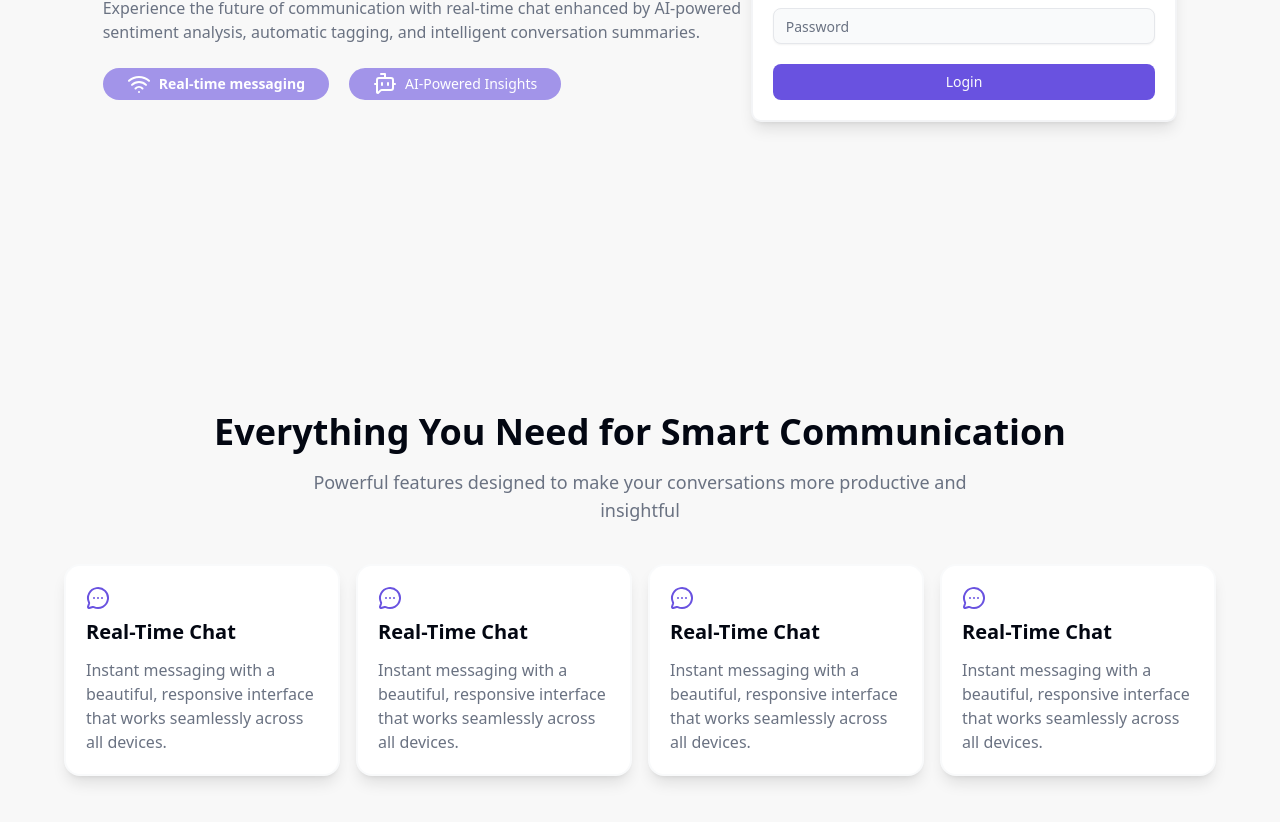
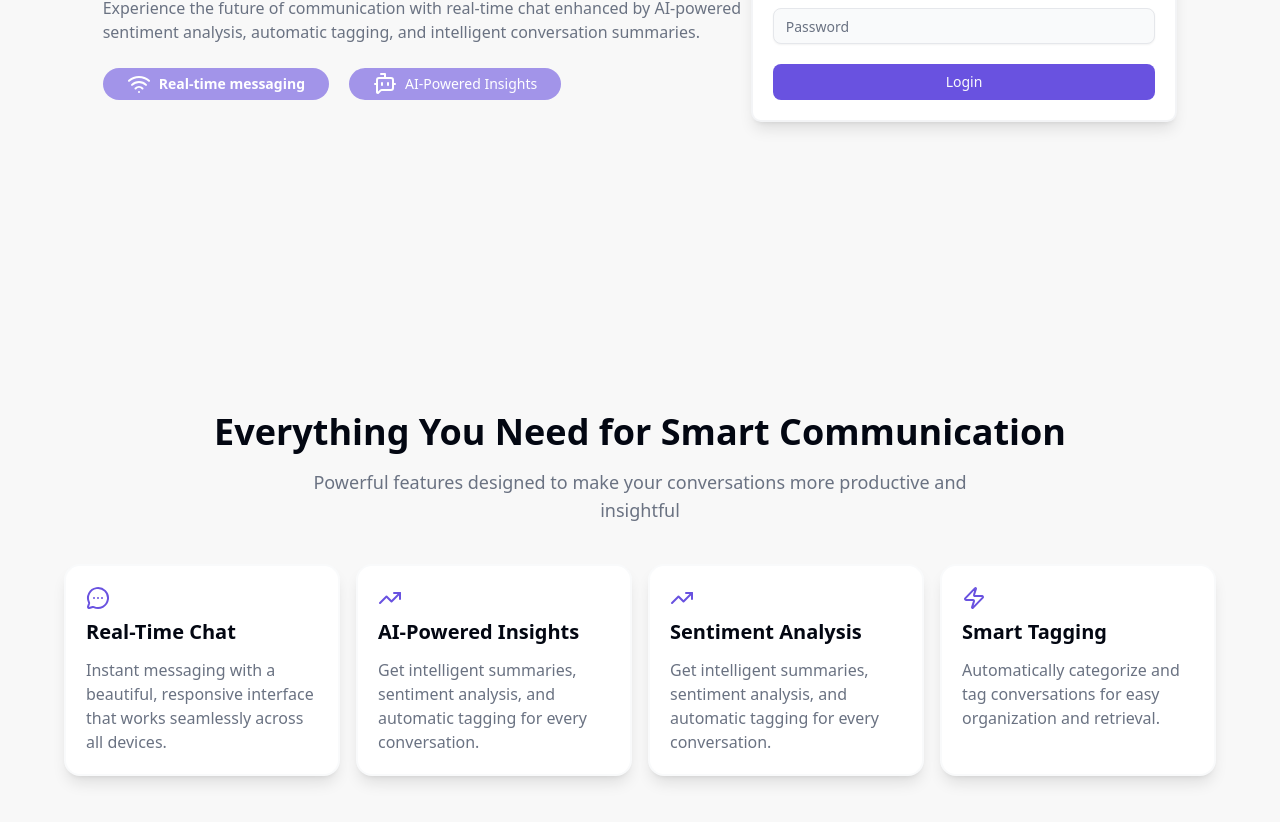
Before and after one commit to Abdelrhman143/smart-communication-hub-frontend, a Next.js app: page / in a window 1280 px wide. Shown: the part 448-1270 px from the top of the page. Built offline with nearby package versions, Linux system fonts and the light colour scheme.

Commit message:
refactor features section

```diff
--- a/app/_components/Feature.tsx
+++ b/app/_components/Feature.tsx
@@ -1,14 +1,17 @@
 import { MessageCircleMore } from "lucide-react";
 
-export default function Feature() {
+type Props = {
+  heading: string;
+  descreption: string;
+  icon: React.ReactNode;
+};
+
+export default function Feature({ feature }: { feature: Props }) {
   return (
     <div className="bg-white p-5 border-2 shadow-lg rounded-2xl  border-gray-50 hover:border-MainColor transition">
-      <MessageCircleMore className="stroke-MainColor" />
-      <h3 className="mt-2 font-semibold text-xl">Real-Time Chat</h3>
-      <p className="mt-3 text-gray-500 max-w-65">
-        Instant messaging with a beautiful, responsive interface that works
-        seamlessly across all devices.
-      </p>
+      {feature.icon}
+      <h3 className="mt-2 font-semibold text-xl">{feature.heading}</h3>
+      <p className="mt-3 text-gray-500 max-w-65">{feature.descreption}</p>
     </div>
   );
 }
--- a/app/_components/Features.tsx
+++ b/app/_components/Features.tsx
@@ -3,6 +3,14 @@ import { useEffect } from "react";
 import Feature from "./Feature";
 import "aos/dist/aos.css";
 import AOS from "aos";
+import { MessageCircleMore, MoveUpRight, TrendingUp, Zap } from "lucide-react";
+import { features } from "process";
+
+type Props = {
+  heading: string;
+  descreption: string;
+  icon: React.ReactNode;
+};
 export default function Features() {
   useEffect(() => {
     AOS.init({
@@ -11,6 +19,34 @@ export default function Features() {
       disable: "phone", // Disable animations on small screens
     });
   }, []);
+
+  const featuresDetails: Props[] = [
+    {
+      heading: "Real-Time Chat",
+      descreption:
+        "Instant messaging with a beautiful, responsive interface that works seamlessly across all devices.",
+      icon: <MessageCircleMore className="stroke-MainColor" />,
+    },
+    {
+      heading: "AI-Powered Insights",
+      descreption:
+        "Get intelligent summaries, sentiment analysis, and automatic tagging for every conversation.",
+      icon: <TrendingUp className="stroke-MainColor" />,
+    },
+    {
+      heading: "Sentiment Analysis",
+      descreption:
+        "Get intelligent summaries, sentiment analysis, and automatic tagging for every conversation.",
+      icon: <TrendingUp className="stroke-MainColor" />,
+    },
+    {
+      heading: "Smart Tagging",
+      descreption:
+        "Automatically categorize and tag conversations for easy organization and retrieval.",
+      icon: <Zap className="stroke-MainColor" />,
+    },
+  ];
+
   return (
     <section className="my-15">
       <div>
@@ -27,10 +63,9 @@ export default function Features() {
           className="grid grid-cols-1 md:grid-cols-2 lg:grid-cols-3 xl:grid-cols-4 gap-4 "
           data-aos="fade-up"
         >
-          <Feature />
-          <Feature />
-          <Feature />
-          <Feature />
+          {featuresDetails.map((feature) => (
+            <Feature key={feature.heading} feature={feature} />
+          ))}
         </div>
       </div>
     </section>
--- /dev/null
+++ b/app/dashboard/page.tsx
@@ -0,0 +1,3 @@
+export default function page() {
+  return <div></div>;
+}
```
